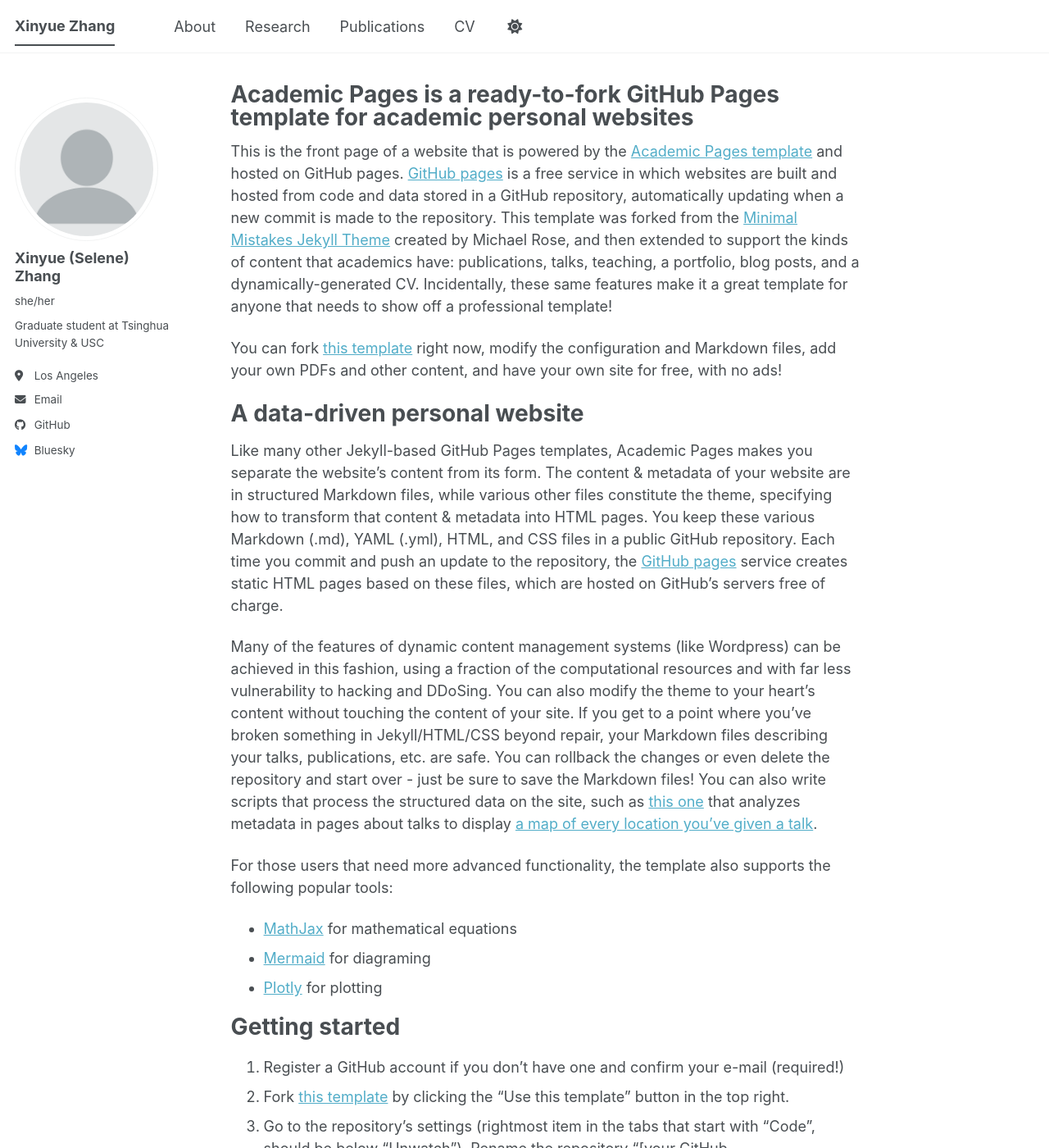
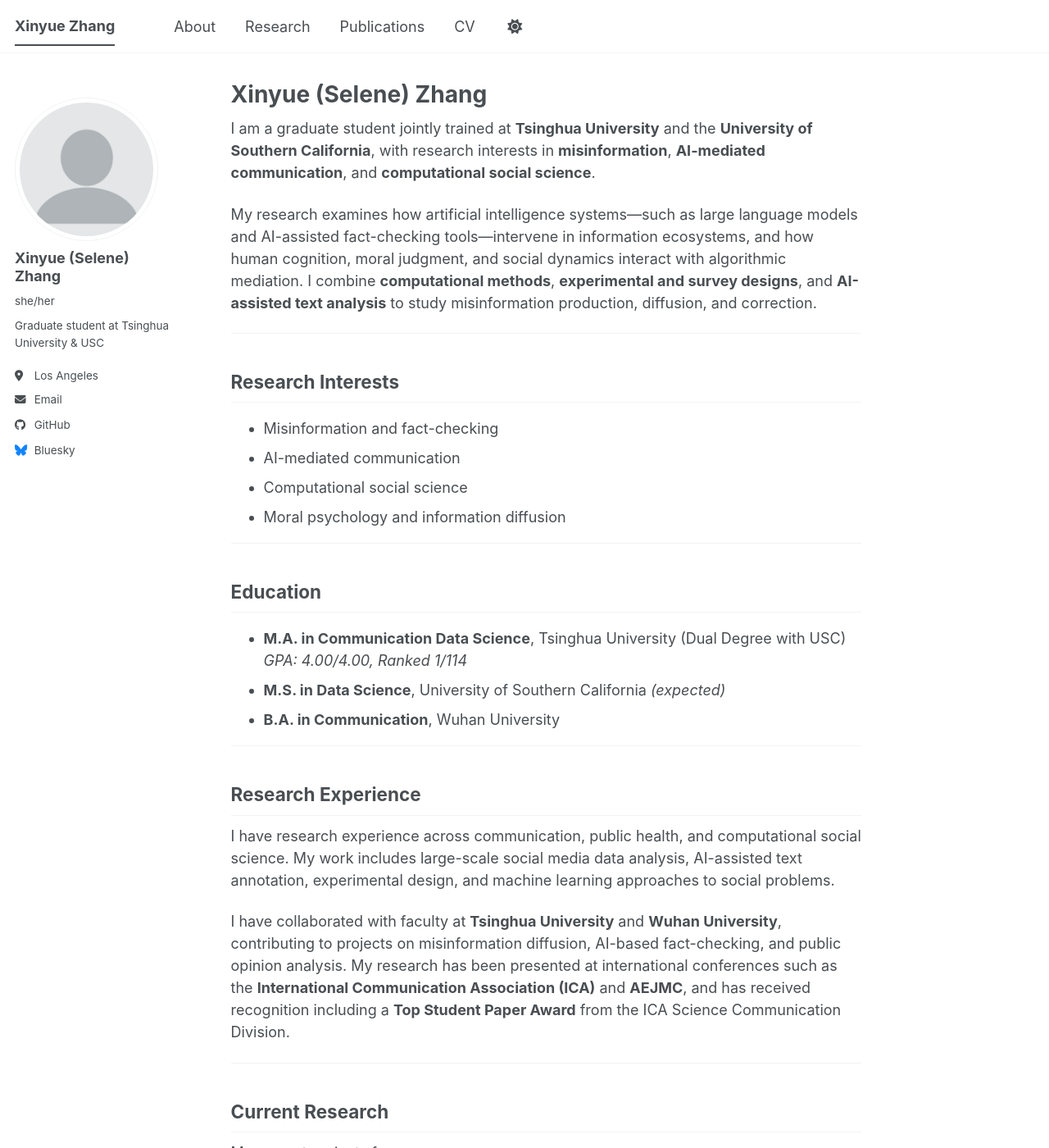
Before and after one commit to xinyuecheung/xinyuecheung.github.io, a Jekyll site: the page built from _pages/about.md, in a window 1280 px wide and 1400 px high. Shown: the whole window at 82% size. Built offline with Jekyll 4.4.1, drawn with Linux system fonts in a browser that asks for light colours; a script bundle is joined from its source files by our own code; library files that are not in the unit come from our copies; some of the changed text lies outside the part shown.

Commit message:
Update about.md

```diff
--- a/_pages/about.md
+++ b/_pages/about.md
@@ -1,56 +1,51 @@
 ---
 permalink: /
-title: "Academic Pages is a ready-to-fork GitHub Pages template for academic personal websites"
+title: "Xinyue (Selene) Zhang"
 author_profile: true
 redirect_from:
   - /about/
   - /about.html
 ---
 
-This is the front page of a website that is powered by the [Academic Pages template](https://github.com/academicpages/academicpages.github.io) and hosted on GitHub pages. [GitHub pages](https://pages.github.com) is a free service in which websites are built and hosted from code and data stored in a GitHub repository, automatically updating when a new commit is made to the repository. This template was forked from the [Minimal Mistakes Jekyll Theme](https://mmistakes.github.io/minimal-mistakes/) created by Michael Rose, and then extended to support the kinds of content that academics have: publications, talks, teaching, a portfolio, blog posts, and a dynamically-generated CV. Incidentally, these same features make it a great template for anyone that needs to show off a professional template!
+I am a graduate student jointly trained at **Tsinghua University** and the **University of Southern California**, with research interests in **misinformation**, **AI-mediated communication**, and **computational social science**.
 
- You can fork [this template](https://github.com/academicpages/academicpages.github.io) right now, modify the configuration and Markdown files, add your own PDFs and other content, and have your own site for free, with no ads!
+My research examines how artificial intelligence systems—such as large language models and AI-assisted fact-checking tools—intervene in information ecosystems, and how human cognition, moral judgment, and social dynamics interact with algorithmic mediation. I combine **computational methods**, **experimental and survey designs**, and **AI-assisted text analysis** to study misinformation production, diffusion, and correction.
 
-A data-driven personal website
-======
-Like many other Jekyll-based GitHub Pages templates, Academic Pages makes you separate the website's content from its form. The content & metadata of your website are in structured Markdown files, while various other files constitute the theme, specifying how to transform that content & metadata into HTML pages. You keep these various Markdown (.md), YAML (.yml), HTML, and CSS files in a public GitHub repository. Each time you commit and push an update to the repository, the [GitHub pages](https://pages.github.com/) service creates static HTML pages based on these files, which are hosted on GitHub's servers free of charge.
+---
 
-Many of the features of dynamic content management systems (like Wordpress) can be achieved in this fashion, using a fraction of the computational resources and with far less vulnerability to hacking and DDoSing. You can also modify the theme to your heart's content without touching the content of your site. If you get to a point where you've broken something in Jekyll/HTML/CSS beyond repair, your Markdown files describing your talks, publications, etc. are safe. You can rollback the changes or even delete the repository and start over - just be sure to save the Markdown files! You can also write scripts that process the structured data on the site, such as [this one](https://github.com/academicpages/academicpages.github.io/blob/master/talkmap.ipynb) that analyzes metadata in pages about talks to display [a map of every location you've given a talk](https://academicpages.github.io/talkmap.html).
+## Research Interests
+- Misinformation and fact-checking
+- AI-mediated communication
+- Computational social science
+- Moral psychology and information diffusion
 
-For those users that need more advanced functionality, the template also supports the following popular tools:
-- [MathJax](https://www.mathjax.org/) for mathematical equations
-- [Mermaid](https://mermaid.js.org/) for diagraming
-- [Plotly](https://plotly.com/javascript/) for plotting
+---
 
-Getting started
-======
-1. Register a GitHub account if you don't have one and confirm your e-mail (required!)
-1. Fork [this template](https://github.com/academicpages/academicpages.github.io) by clicking the "Use this template" button in the top right.
-1. Go to the repository's settings (rightmost item in the tabs that start with "Code", should be below "Unwatch"). Rename the repository "[your GitHub username].github.io", which will also be your website's URL.
-1. Set site-wide configuration and create content & metadata (see below -- also see [this set of diffs](https://archive.is/3TPas) showing what files were changed to set up [an example site](https://getorg-testacct.github.io) for a user with the username "getorg-testacct")
-1. Upload any files (like PDFs, .zip files, etc.) to the files/ directory. They will appear at https://[your GitHub username].github.io/files/example.pdf.
-1. Check status by going to the repository settings, in the "GitHub pages" section
+## Education
+- **M.A. in Communication Data Science**, Tsinghua University (Dual Degree with USC)
+  *GPA: 4.00/4.00, Ranked 1/114*
+- **M.S. in Data Science**, University of Southern California *(expected)*
+- **B.A. in Communication**, Wuhan University
 
-Site-wide configuration
-------
-The main configuration file for the site is in the base directory in [_config.yml](https://github.com/academicpages/academicpages.github.io/blob/master/_config.yml), which defines the content in the sidebars and other site-wide features. You will need to replace the default variables with ones about yourself and your site's github repository. The configuration file for the top menu is in [_data/navigation.yml](https://github.com/academicpages/academicpages.github.io/blob/master/_data/navigation.yml). For example, if you don't have a portfolio or blog posts, you can remove those items from that navigation.yml file to remove them from the header.
+---
 
-Create content & metadata
-------
-For site content, there is one Markdown file for each type of content, which are stored in directories like _publications, _talks, _posts, _teaching, or _pages. For example, each talk is a Markdown file in the [_talks directory](https://github.com/academicpages/academicpages.github.io/tree/master/_talks). At the top of each Markdown file is structured data in YAML about the talk, which the theme will parse to do lots of cool stuff. The same structured data about a talk is used to generate the list of talks on the [Talks page](https://academicpages.github.io/talks), each [individual page](https://academicpages.github.io/talks/2012-03-01-talk-1) for specific talks, the talks section for the [CV page](https://academicpages.github.io/cv), and the [map of places you've given a talk](https://academicpages.github.io/talkmap.html) (if you run this [python file](https://github.com/academicpages/academicpages.github.io/blob/master/talkmap.py) or [Jupyter notebook](https://github.com/academicpages/academicpages.github.io/blob/master/talkmap.ipynb), which creates the HTML for the map based on the contents of the _talks directory).
+## Research Experience
+I have research experience across communication, public health, and computational social science. My work includes large-scale social media data analysis, AI-assisted text annotation, experimental design, and machine learning approaches to social problems.
 
-**Markdown generator**
+I have collaborated with faculty at **Tsinghua University** and **Wuhan University**, contributing to projects on misinformation diffusion, AI-based fact-checking, and public opinion analysis. My research has been presented at international conferences such as the **International Communication Association (ICA)** and **AEJMC**, and has received recognition including a **Top Student Paper Award** from the ICA Science Communication Division.
 
-The repository includes [a set of Jupyter notebooks](https://github.com/academicpages/academicpages.github.io/tree/master/markdown_generator
-) that converts a CSV containing structured data about talks or presentations into individual Markdown files that will be properly formatted for the Academic Pages template. The sample CSVs in that directory are the ones I used to create my own personal website at stuartgeiger.com. My usual workflow is that I keep a spreadsheet of my publications and talks, then run the code in these notebooks to generate the Markdown files, then commit and push them to the GitHub repository.
+---
 
-How to edit your site's GitHub repository
-------
-Many people use a git client to create files on their local computer and then push them to GitHub's servers. If you are not familiar with git, you can directly edit these configuration and Markdown files directly in the github.com interface. Navigate to a file (like [this one](https://github.com/academicpages/academicpages.github.io/blob/master/_talks/2012-03-01-talk-1.md) and click the pencil icon in the top right of the content preview (to the right of the "Raw | Blame | History" buttons). You can delete a file by clicking the trashcan icon to the right of the pencil icon. You can also create new files or upload files by navigating to a directory and clicking the "Create new file" or "Upload files" buttons.
+## Current Research
+My current projects focus on:
+- Moral framing and engagement dynamics in scientific misinformation
+- AI involvement in misinformation correction and public trust
+- LLM-assisted annotation pipelines and automated research workflows
 
-Example: editing a Markdown file for a talk
-![Editing a Markdown file for a talk](/images/editing-talk.png)
+Please see the **[Research](/research/)** page for detailed descriptions of my ongoing and planned projects, including methodological explorations using **LLMs, RAG-based systems, and workflow automation**.
 
-For more info
-------
-More info about configuring Academic Pages can be found in [the guide](https://academicpages.github.io/markdown/), the [growing wiki](https://github.com/academicpages/academicpages.github.io/wiki), and you can always [ask a question on GitHub](https://github.com/academicpages/academicpages.github.io/discussions). The [guides for the Minimal Mistakes theme](https://mmistakes.github.io/minimal-mistakes/docs/configuration/) (which this theme was forked from) might also be helpful.
+---
+
+## CV
+A full version of my curriculum vitae is available here:
+**[Download CV](/files/Academic_CV.pdf)**
```
